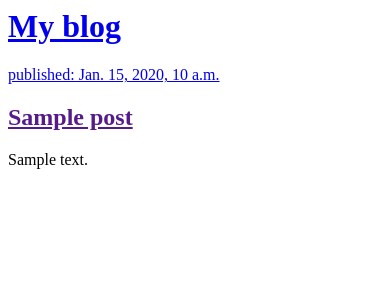
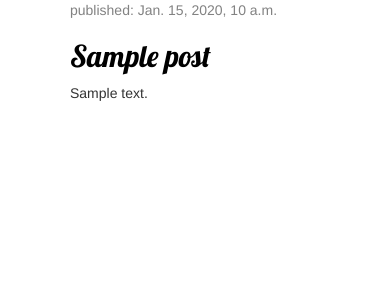
Before and after one commit to Yaeger42/DjangoGirlsTutorial, a Django app: template blog/templates/blog/post_list.html in a window 390 px wide. Shown: the top 300 px of the page. Run offline with Django 3.2, Linux system fonts and the light colour scheme; the template is opened without the code that fills it: values that come from a table or form of the project are taken from there, others are empty; tables that the repository leaves empty hold one stand-in row (values such as "Sample post"); some libraries are stand-ins or nearby versions.

Commit message:
HTML added and css!

```diff
--- /dev/null
+++ b/blog/static/css/blog.css
@@ -0,0 +1,65 @@
+h1 a,
+h2 a {
+    color: orange;
+}
+
+body {
+    padding-left: 15px;
+}
+
+.page-header {
+    background-color: #C25100;
+    margin-top: 0;
+    padding: 20px 20px 20px 40px;
+}
+
+.page-header h1,
+.page-header h1 a,
+.page-header h1 a:visited,
+.page-header h1 a:active {
+    color: #ffffff;
+    font-size: 36pt;
+    text-decoration: none;
+}
+
+.content {
+    margin-left: 40px;
+}
+
+h1,
+h2,
+h3,
+h4 {
+    font-family: 'Lobster', cursive;
+}
+
+.date {
+    color: #828282;
+}
+
+.save {
+    float: right;
+}
+
+.post-form textarea,
+.post-form input {
+    width: 100%;
+}
+
+.top-menu,
+.top-menu:hover,
+.top-menu:visited {
+    color: #ffffff;
+    float: right;
+    font-size: 26pt;
+    margin-right: 20px;
+}
+
+.post {
+    margin-bottom: 70px;
+}
+
+.post h2 a,
+.post h2 a:visited {
+    color: #000000;
+}
--- a/blog/templates/blog/post_list.html
+++ b/blog/templates/blog/post_list.html
@@ -1,16 +1,27 @@
+{% load static %}
 <html>
-<head>
-    <title> My damn little blog </title>
+    <head>
+        <title>Django Girls blog</title>
+        <link href="//fonts.googleapis.com/css?family=Lobster&subset=latin,latin-ext" rel="stylesheet" type="text/css">
+        <link rel="stylesheet" href="//maxcdn.bootstrapcdn.com/bootstrap/3.2.0/css/bootstrap.min.css">
+        <link rel="stylesheet" href="//maxcdn.bootstrapcdn.com/bootstrap/3.2.0/css/bootstrap-theme.min.css">
+        <link rel="stylesheet" href="{% static 'css/blog.css' %}">
     </head>
-<body>
-    <div>
-    <h1><a href = "/"> My blog</a1></h1>
-    {%for post in posts %}
-    <div>
-        <p> published: {{post.published_date}}</p>
-        <h2><a href = "">{{post.title}}</a></h2>
-        <p>{{post.text|linebreaksbr}}</p>
+    <body>
+       <div class="content container">
+        <div class="row">
+        <div class="col-md-8">
+            {% for post in posts %}
+                <div class="post">
+                    <div class="date">
+                        <p>published: {{ post.published_date }}</p>
+                    </div>
+                    <h2><a href="">{{ post.title }}</a></h2>
+                    <p>{{ post.text|linebreaksbr }}</p>
+                </div>
+            {% endfor %}
+        </div>
     </div>
-    {%endfor%}
-</body>
+</div>
+    </body>
 </html>
```
